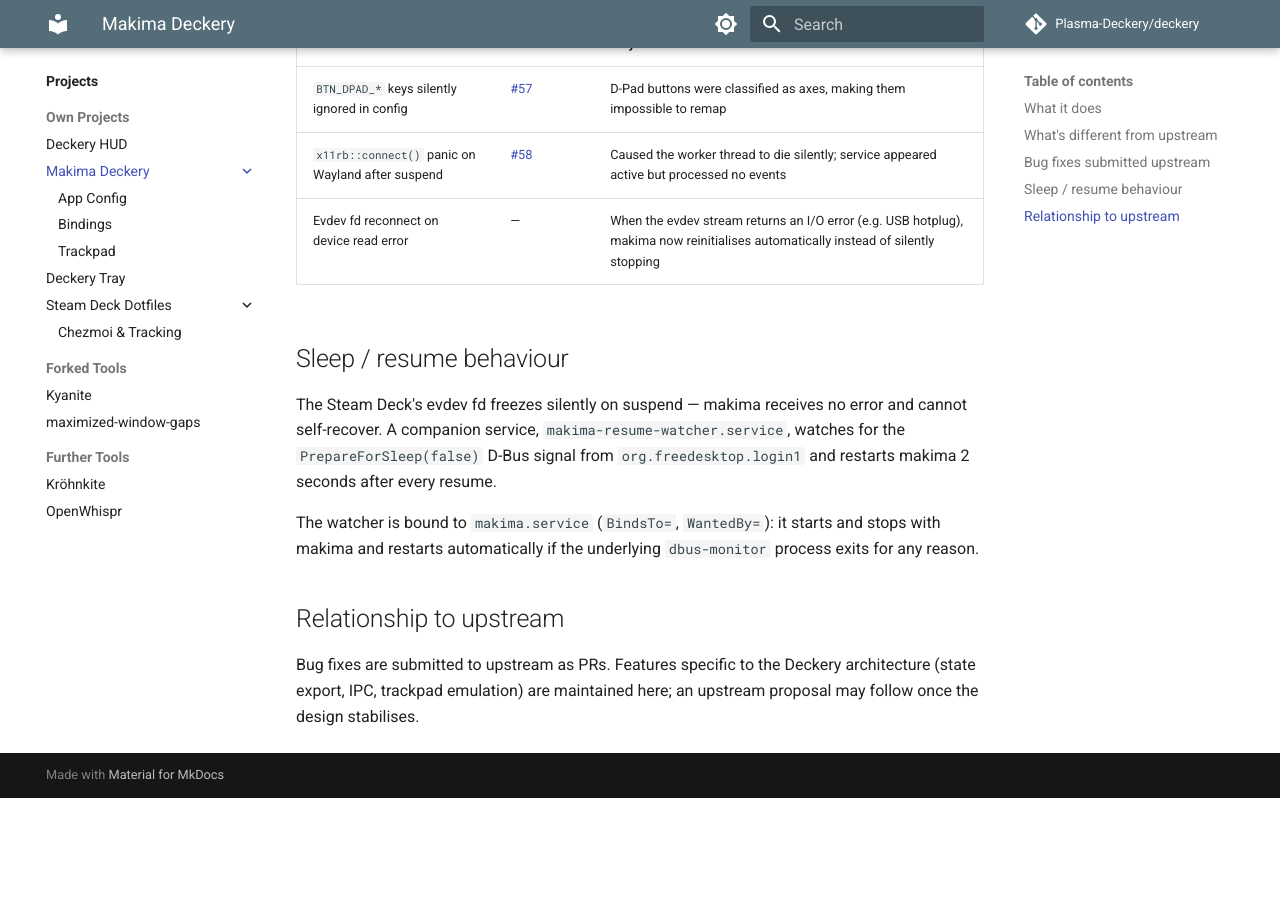
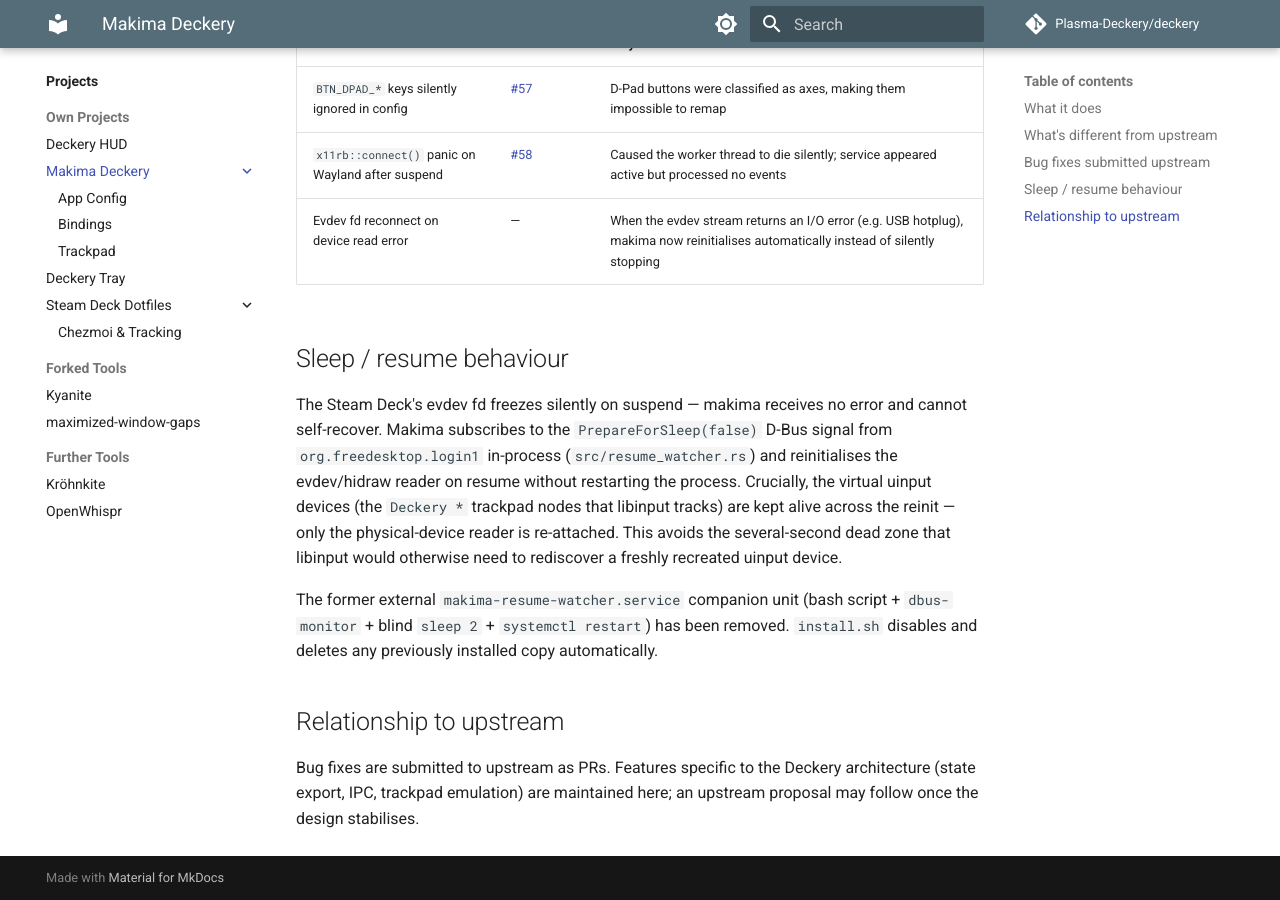
Before and after one commit to Plasma-Deckery/deckery, an MkDocs documentation site: the page built from docs/projects/makima-deckery/index.md, in a window 1280 px wide and 900 px high, scrolled down 1468 px. Built offline with MkDocs 1.6.1 and Material for MkDocs 9.7.7, drawn with Linux system fonts in a browser that asks for light colours; comment, search, counter and statistics services are not loaded; before the commit the page ends 2266 px from its top, so only the background shows below that.

Commit message:
docs: update sleep/resume docs — external watcher replaced by in-process
makima now handles suspend/resume in-process via a logind PrepareForSleep
D-Bus subscription (resume_watcher.rs). The virtual uinput devices survive
the reinit so libinput never loses them, eliminating the ~6s rediscovery
dead zone. The former makima-resume-watcher.service companion unit has been
removed; install.sh cleans it up on upgrade.

Removes the service from the architecture diagram and rewrites the
sleep/resume section in the makima-deckery project doc.

```diff
--- a/docs/projects/makima-deckery/index.md
+++ b/docs/projects/makima-deckery/index.md
@@ -38,9 +38,9 @@
 
 ## Sleep / resume behaviour
 
-The Steam Deck's evdev fd freezes silently on suspend — makima receives no error and cannot self-recover. A companion service, `makima-resume-watcher.service`, watches for the `PrepareForSleep(false)` D-Bus signal from `org.freedesktop.login1` and restarts makima 2 seconds after every resume.
+The Steam Deck's evdev fd freezes silently on suspend — makima receives no error and cannot self-recover. Makima subscribes to the `PrepareForSleep(false)` D-Bus signal from `org.freedesktop.login1` in-process (`src/resume_watcher.rs`) and reinitialises the evdev/hidraw reader on resume without restarting the process. Crucially, the virtual uinput devices (the `Deckery *` trackpad nodes that libinput tracks) are kept alive across the reinit — only the physical-device reader is re-attached. This avoids the several-second dead zone that libinput would otherwise need to rediscover a freshly recreated uinput device.
 
-The watcher is bound to `makima.service` (`BindsTo=`, `WantedBy=`): it starts and stops with makima and restarts automatically if the underlying `dbus-monitor` process exits for any reason.
+The former external `makima-resume-watcher.service` companion unit (bash script + `dbus-monitor` + blind `sleep 2` + `systemctl restart`) has been removed. `install.sh` disables and deletes any previously installed copy automatically.
 
 ## Relationship to upstream
 
```
Also changed, not shown: docs/reference/architecture.md (+0 -1 lines).
